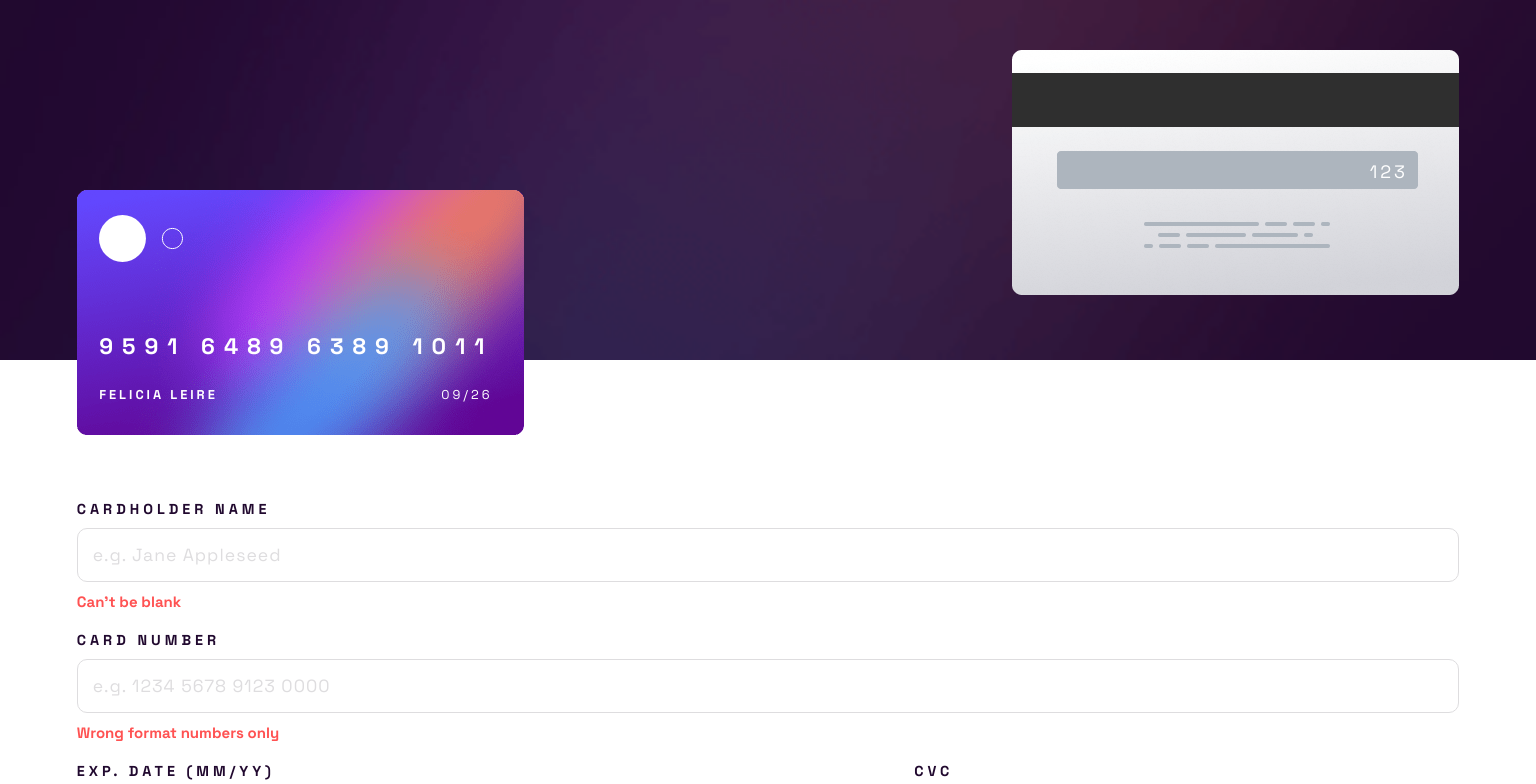
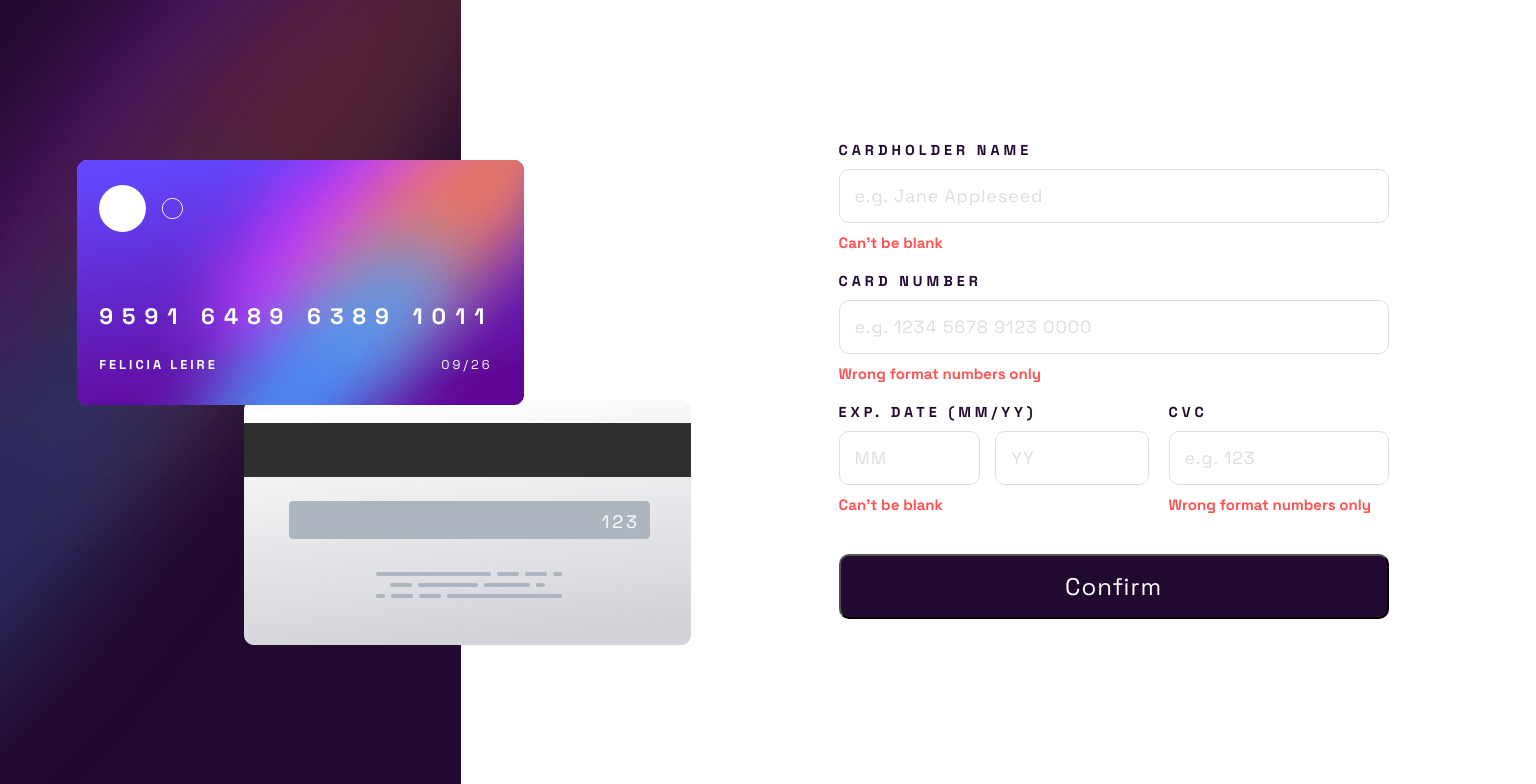
Before and after one commit to GrajalesU/FrontendMentorCreditCard, a React (Vite) app: page / in a window 1536 px wide. Shown: the top 784 px of the page. Built offline with nearby package versions, Linux system fonts and the light colour scheme.

Commit message:
Add desktop version

```diff
--- a/src/components/CardForm/styles.css
+++ b/src/components/CardForm/styles.css
@@ -80,3 +80,15 @@
   color: var(--red);
   font-weight: bold;
 }
+
+@media (min-width: 1440px) {
+  .cardForm {
+    display: flex;
+    flex-direction: column;
+    justify-content: center;
+    max-width: 550px;
+    padding-left: 0%;
+    padding-right: 5%;
+    margin: 0 auto;
+  }
+}
--- a/src/index.css
+++ b/src/index.css
@@ -34,14 +34,14 @@ p {
 }
 
 .container {
+  display: flex;
+  flex-direction: column;
   width: 100%;
   min-width: var(--mobile);
 }
 
 .cardContainer {
   position: relative;
-  display: flex;
-  flex-direction: column;
   width: 100%;
   height: 500px;
 }
@@ -66,3 +66,33 @@ p {
   background-position: right, left;
   background-size: cover;
 }
+
+@media (min-width: 1440px) {
+  .background {
+    height: 100vh;
+    width: 30%;
+    background-image: url('./assets/images/bg-main-desktop.png');
+  }
+
+  .container{
+   flex-direction: row;
+   height: 100vh;
+  }
+
+  .cardContainer{
+    height: 100%;
+    align-items: center;
+    justify-content: center;
+    width: 50%;
+  }
+
+  .cardContainerBack{
+    top: 50%;
+    right: 10%;
+  }
+
+  .cardContainerFront{
+    top:20%;
+    left: 10%;
+  }
+}
```
